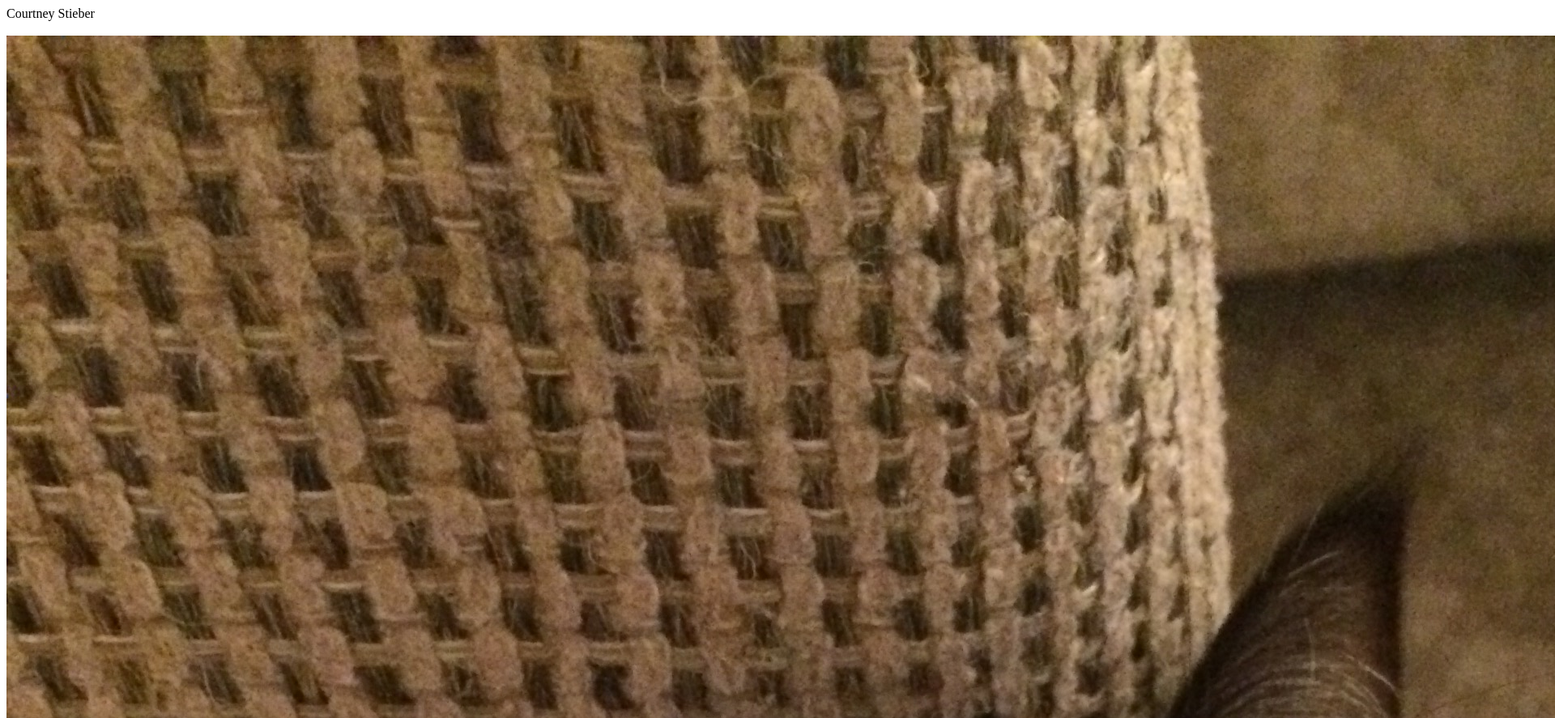
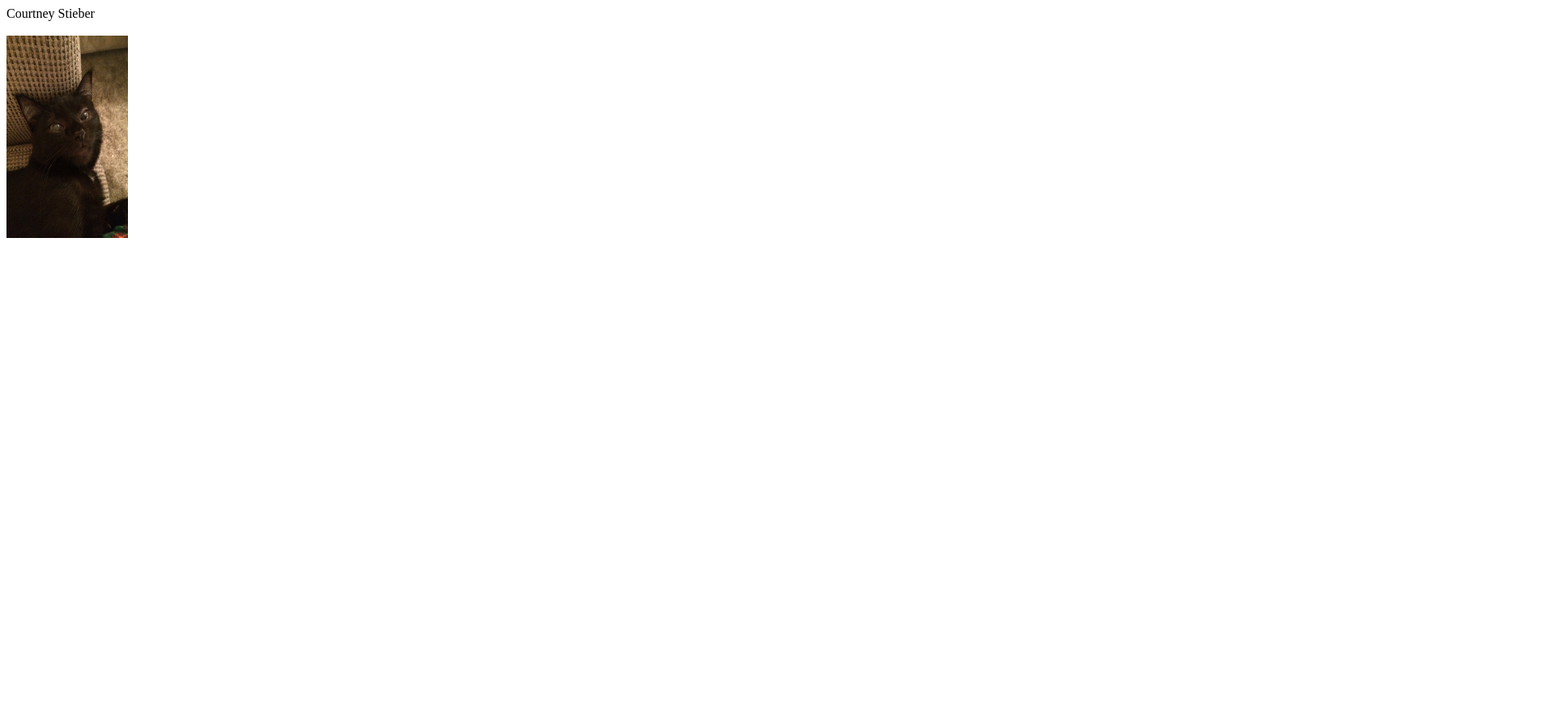
Before and after one commit to stieberc/stieberc.github.io, a plain HTML site: page index.html in a window 1280 px wide. Shown: the top 887 px of the page at 81% size, 1920 px wide, since content can reach past the window. After the commit the page ends 800 px from the top, so only its background shows below. Drawn offline with Linux system fonts and the light colour scheme.

Commit message:
Change image size

```diff
--- a/index.html
+++ b/index.html
@@ -5,6 +5,6 @@
 </head>
 <body>
 Courtney Stieber<br /><br />
-<img src="cat.JPG" size="25%">
+<img src="cat.JPG" height="250px" width="150 px">
 </body>
 </html>
```
